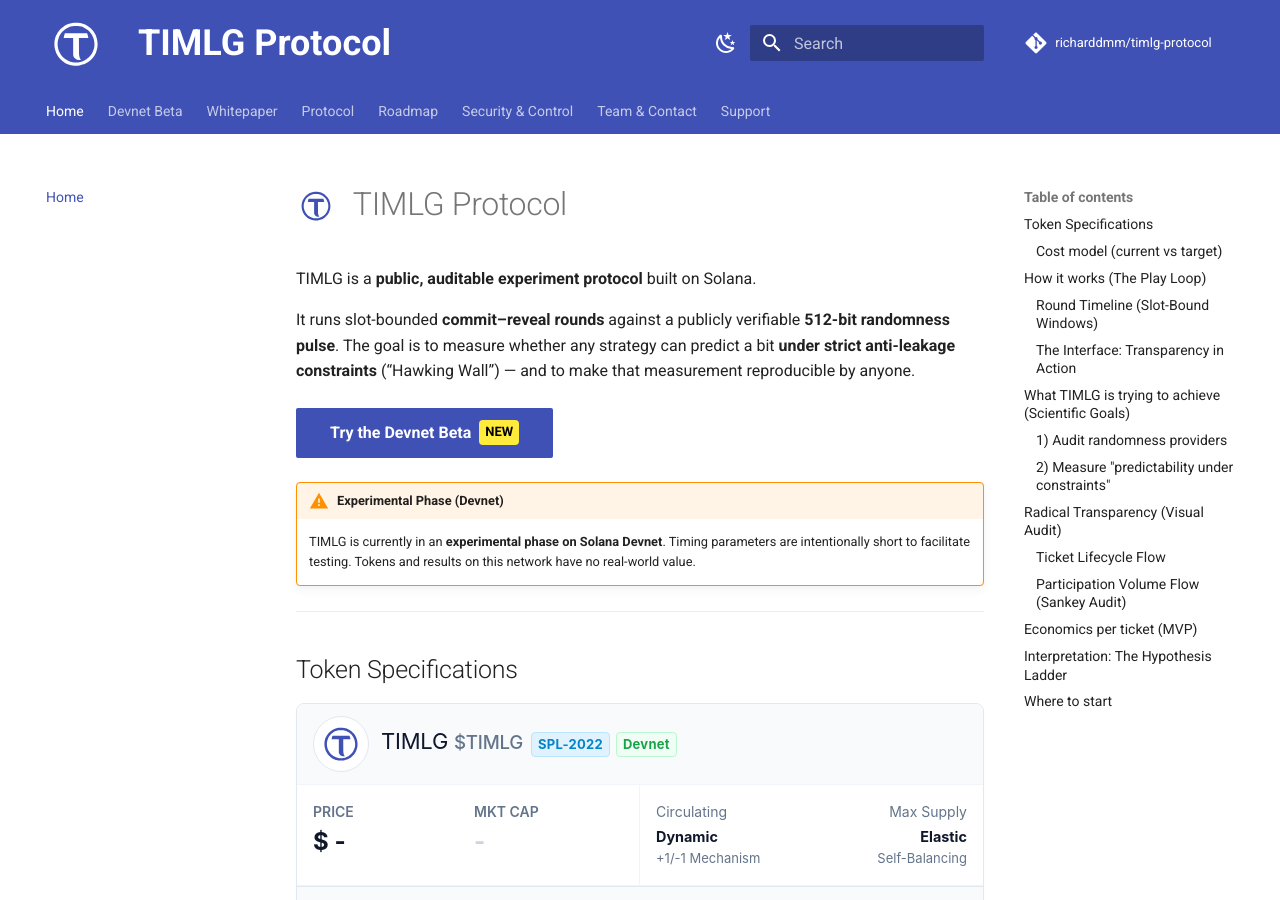
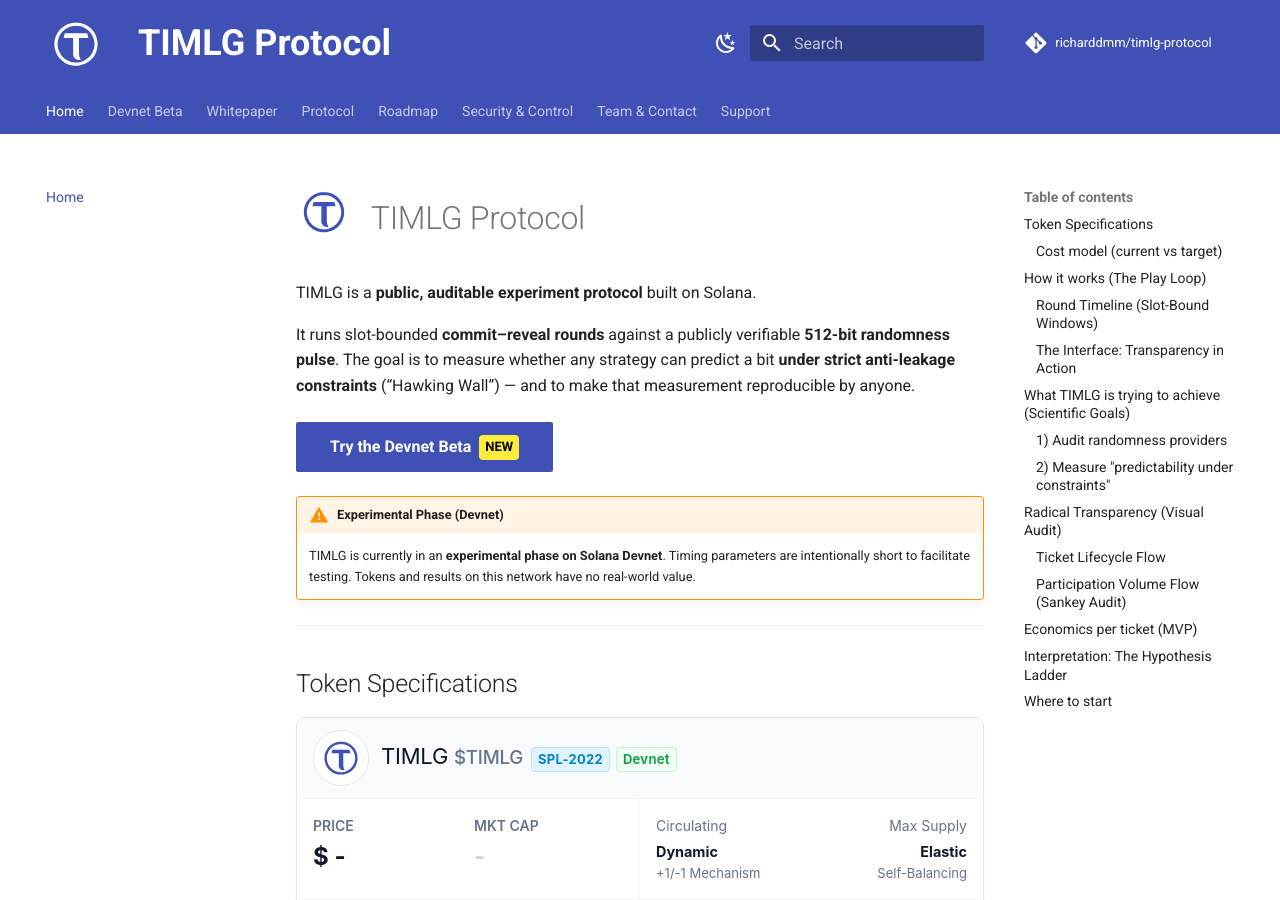
Before and after one commit to TIMLG-Protocol/timlg-protocol, an MkDocs documentation site: the page built from docs/index.md, in a window 1280 px wide and 900 px high. Built offline with MkDocs 1.6.1 and Material for MkDocs 9.7.7, drawn with Linux system fonts in a browser that asks for light colours; comment, search, counter and statistics services are not loaded.

Commit message:
ui: increase home page header logo size

```diff
--- a/docs/index.md
+++ b/docs/index.md
@@ -1,4 +1,4 @@
-# <img src="assets/icon_vector_logo.svg" width="40" style="vertical-align: bottom; margin-right: 10px;"> TIMLG Protocol
+# <img src="assets/icon_vector_logo.svg" width="56" style="vertical-align: bottom; margin-right: 12px;"> TIMLG Protocol
 
 TIMLG is a **public, auditable experiment protocol** built on Solana.
 
```
